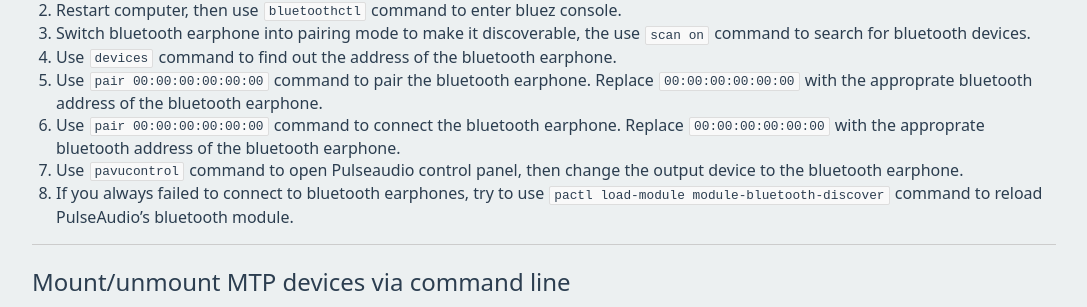
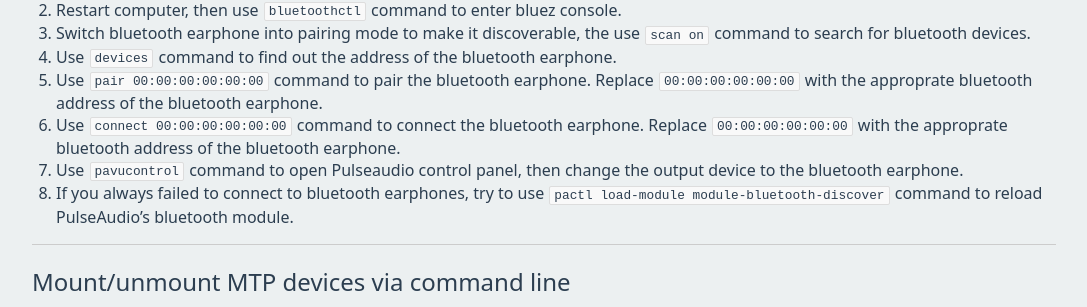
Before and after one commit to frank-deng/frank-deng, a Jekyll site: the page built from _posts/2018-05-06-linux_skills.en.md, in a window 1280 px wide and 900 px high, scrolled down 2578 px. Shown: the part 384-691 px from the top of the window, without its empty margins (96-1183 px from the left). Built offline with Jekyll 4.4.1, drawn with Linux system fonts in a browser that asks for light colours.

Commit message:
Fix typo in the post

```diff
--- a/_posts/2018-05-06-linux_skills.en.md
+++ b/_posts/2018-05-06-linux_skills.en.md
@@ -161,7 +161,7 @@ Connect To Bluetooth Earphone Via Command Line
 3. Switch bluetooth earphone into pairing mode to make it discoverable, the use `scan on` command to search for bluetooth devices.
 4. Use `devices` command to find out the address of the bluetooth earphone.
 5. Use `pair 00:00:00:00:00:00` command to pair the bluetooth earphone. Replace `00:00:00:00:00:00` with the approprate bluetooth address of the bluetooth earphone.
-6. Use `pair 00:00:00:00:00:00` command to connect the bluetooth earphone. Replace `00:00:00:00:00:00` with the approprate bluetooth address of the bluetooth earphone.
+6. Use `connect 00:00:00:00:00:00` command to connect the bluetooth earphone. Replace `00:00:00:00:00:00` with the approprate bluetooth address of the bluetooth earphone.
 7. Use `pavucontrol` command to open Pulseaudio control panel, then change the output device to the bluetooth earphone.
 8. If you always failed to connect to bluetooth earphones, try to use `pactl load-module module-bluetooth-discover` command to reload PulseAudio's bluetooth module.
 
```
Also changed, not shown: _posts/2019-07-09-termux_nginx_download_photo.md (+1 -3 lines), images/termux-nginx-autoindex.png (deleted).
